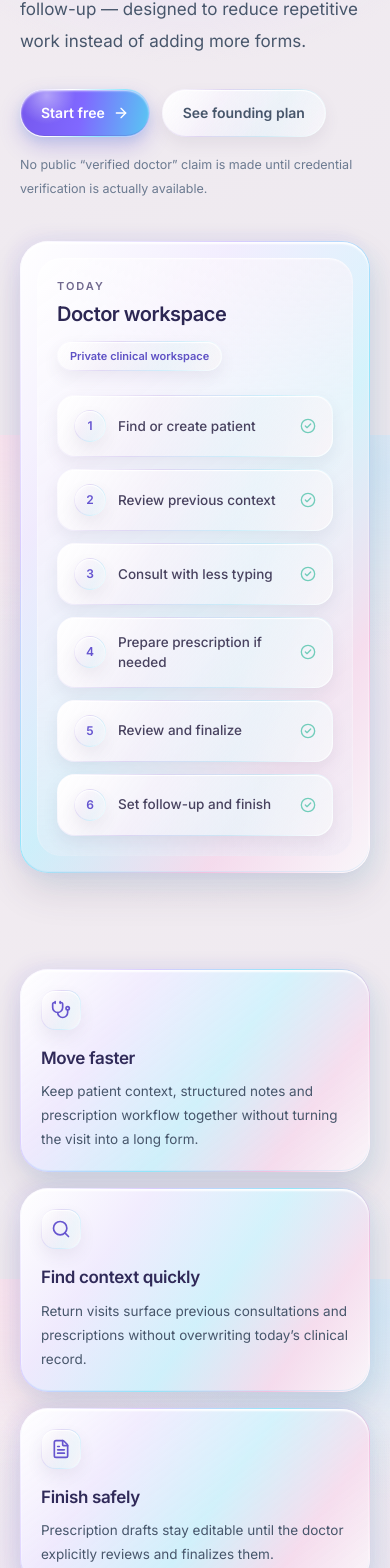
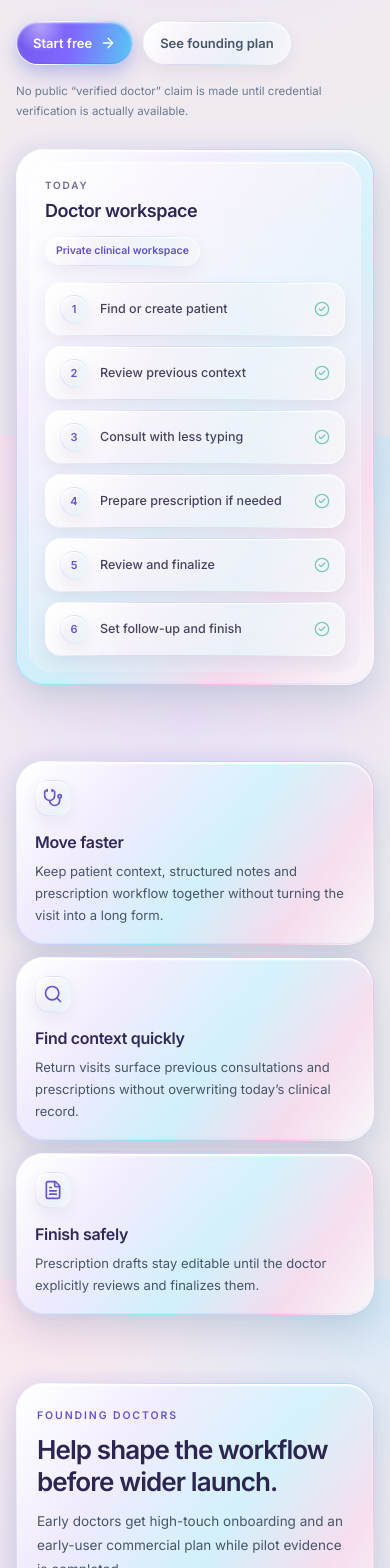
Before and after one commit to Minhazsiraji/DD, a Next.js app: page / in a window 390 px wide. Shown: the part 409-1977 px from the top of the page. Built offline with nearby package versions, Linux system fonts and the light colour scheme.

Commit message:
UI: tune landing density to approved liquid reference

```diff
--- a/src/app/page.tsx
+++ b/src/app/page.tsx
@@ -32,50 +32,50 @@ const workflow = [
 export default function RootPage() {
   return (
     <MarketingShell>
-      <section className="mx-auto grid max-w-7xl gap-10 px-5 pb-16 pt-14 lg:grid-cols-[1.02fr_.98fr] lg:px-8 lg:pb-20 lg:pt-20">
+      <section className="mx-auto grid max-w-7xl gap-7 px-4 pb-12 pt-10 sm:gap-8 sm:px-5 sm:pb-16 sm:pt-14 lg:grid-cols-[1.02fr_.98fr] lg:items-center lg:px-7 lg:pb-18 lg:pt-16">
         <div className="self-center">
-          <p className="dd-chip inline-flex rounded-full px-3 py-1.5 text-[12px] font-semibold text-[#5f52c5]">
+          <p className="dd-chip inline-flex max-w-full rounded-full px-3 py-1.5 text-[11px] leading-4 font-semibold text-[#5f52c5] sm:text-[12px]">
             Built around the doctor, not the data-entry screen
           </p>
-          <h1 className="mt-6 max-w-3xl text-5xl font-semibold tracking-[-0.055em] text-[#211c43] sm:text-6xl lg:text-[68px] lg:leading-[1.02]">
+          <h1 className="mt-5 max-w-3xl text-[42px] leading-[.98] font-semibold tracking-[-0.045em] text-[#211c43] sm:text-[54px] lg:text-[62px] lg:leading-[1]">
             Less screen.
             <br />
             More patient.
           </h1>
-          <p className="mt-6 max-w-2xl text-[17px] leading-8 text-ink-secondary sm:text-lg">
+          <p className="mt-5 max-w-2xl text-[16px] leading-7 text-ink-secondary sm:text-[17px] sm:leading-7 lg:max-w-xl">
             Doctor&apos;s Diary is a doctor productivity workspace for patient history,
             consultations, prescriptions, chambers and follow-up — designed to reduce
             repetitive work instead of adding more forms.
           </p>
-          <div className="mt-8 flex flex-wrap gap-3">
-            <Link href="/signup" className="dd-primary inline-flex h-12 items-center gap-2 rounded-full px-5 text-sm font-semibold text-white">
+          <div className="mt-6 flex flex-wrap gap-2.5 sm:gap-3">
+            <Link href="/signup" className="dd-primary inline-flex h-11 items-center gap-2 whitespace-nowrap rounded-full px-4 text-[13px] font-semibold text-white sm:h-12 sm:px-5 sm:text-sm">
               Start free
               <ArrowRight className="size-4" aria-hidden="true" />
             </Link>
-            <Link href="/pricing" className="dd-secondary inline-flex h-12 items-center rounded-full px-5 text-sm font-semibold text-ink-secondary">
+            <Link href="/pricing" className="dd-secondary inline-flex h-11 items-center whitespace-nowrap rounded-full px-4 text-[13px] font-semibold text-ink-secondary sm:h-12 sm:px-5 sm:text-sm">
               See founding plan
             </Link>
           </div>
-          <p className="mt-4 text-[12.5px] leading-6 text-ink-muted">
+          <p className="mt-4 max-w-xl text-[11.5px] leading-5 text-ink-muted sm:text-[12px]">
             No public “verified doctor” claim is made until credential verification is actually available.
           </p>
         </div>
 
-        <div className="dd-landing-demo p-4 sm:p-5">
-          <div className="dd-landing-inner rounded-[24px] p-5 sm:p-6">
+        <div className="dd-landing-demo p-3 sm:p-4">
+          <div className="dd-landing-inner rounded-[22px] p-4 sm:rounded-[24px] sm:p-5">
             <div className="flex flex-wrap items-start justify-between gap-3">
               <div>
-                <p className="text-[11px] font-semibold uppercase tracking-[0.18em] text-[#70698e]">Today</p>
-                <p className="mt-1 text-[20px] font-semibold tracking-[-0.025em] text-[#2c2753]">Doctor workspace</p>
+                <p className="text-[10px] font-semibold uppercase tracking-[0.18em] text-[#70698e] sm:text-[11px]">Today</p>
+                <p className="mt-1 text-[18px] font-semibold tracking-[-0.025em] text-[#2c2753] sm:text-[20px]">Doctor workspace</p>
               </div>
-              <span className="dd-chip inline-flex rounded-full px-3 py-1.5 text-[11px] font-semibold text-[#5f52c5]">
+              <span className="dd-chip inline-flex rounded-full px-2.5 py-1.5 text-[10.5px] font-semibold text-[#5f52c5] sm:px-3 sm:text-[11px]">
                 Private clinical workspace
               </span>
             </div>
-            <div className="mt-6 grid gap-3">
+            <div className="mt-4 grid gap-2.5 sm:mt-5 sm:gap-3">
               {workflow.map((item, i) => (
-                <div key={item} className="dd-workflow-row flex items-center gap-3 rounded-[18px] px-4 py-3.5 text-[13.5px] font-medium text-[#48425f]">
-                  <span className="dd-step grid size-8 shrink-0 place-items-center rounded-full text-[12px] font-semibold text-[#6554d0]">{i + 1}</span>
+                <div key={item} className="dd-workflow-row flex min-h-[48px] items-center gap-3 rounded-[16px] px-3.5 py-3 text-[12.5px] font-medium text-[#48425f] sm:min-h-[52px] sm:rounded-[18px] sm:px-4 sm:text-[13.5px]">
+                  <span className="dd-step grid size-7 shrink-0 place-items-center rounded-full text-[11px] font-semibold text-[#6554d0] sm:size-8 sm:text-[12px]">{i + 1}</span>
                   <span className="min-w-0 flex-1">{item}</span>
                   <CheckCircle2 className="size-4 shrink-0 text-[#72cdbb]" aria-hidden="true" />
                 </div>
@@ -85,30 +85,30 @@ export default function RootPage() {
         </div>
       </section>
 
-      <section className="mx-auto max-w-7xl px-5 py-8 lg:px-8 lg:py-10">
-        <div className="grid gap-4 md:grid-cols-3">
+      <section className="mx-auto max-w-7xl px-4 py-7 sm:px-5 sm:py-8 lg:px-7 lg:py-9">
+        <div className="grid gap-3 sm:gap-4 md:grid-cols-3">
           {benefits.map((benefit) => (
-            <article key={benefit.title} className="dd-public-card p-5 sm:p-6">
-              <span className="dd-feature-icon inline-flex size-10 items-center justify-center rounded-[14px] text-[#6655cf]">
+            <article key={benefit.title} className="dd-public-card p-4.5 sm:p-5">
+              <span className="dd-feature-icon inline-flex size-9 items-center justify-center rounded-[13px] text-[#6655cf] sm:size-10 sm:rounded-[14px]">
                 {benefit.icon}
               </span>
-              <h2 className="mt-4 text-[17px] font-semibold tracking-[-0.02em] text-[#302a59]">{benefit.title}</h2>
-              <p className="mt-2 text-[13.5px] leading-6 text-ink-secondary">{benefit.body}</p>
+              <h2 className="mt-3.5 text-[16px] font-semibold tracking-[-0.02em] text-[#302a59] sm:text-[17px]">{benefit.title}</h2>
+              <p className="mt-1.5 text-[13px] leading-5.5 text-ink-secondary sm:text-[13.5px] sm:leading-6">{benefit.body}</p>
             </article>
           ))}
         </div>
       </section>
 
-      <section className="mx-auto max-w-7xl px-5 py-14 lg:px-8 lg:py-16">
-        <div className="dd-public-cta px-6 py-8 sm:px-8 lg:flex lg:items-center lg:justify-between lg:px-10">
+      <section className="mx-auto max-w-7xl px-4 py-10 sm:px-5 sm:py-12 lg:px-7 lg:py-14">
+        <div className="dd-public-cta px-5 py-6 sm:px-7 sm:py-7 lg:flex lg:items-center lg:justify-between lg:px-8">
           <div>
-            <p className="text-[11px] font-semibold uppercase tracking-[0.18em] text-[#6554d0]">Founding doctors</p>
-            <h2 className="mt-3 text-3xl font-semibold tracking-[-0.035em] text-[#2b254f]">Help shape the workflow before wider launch.</h2>
-            <p className="mt-3 max-w-2xl text-[14px] leading-7 text-ink-secondary">
+            <p className="text-[10.5px] font-semibold uppercase tracking-[0.18em] text-[#6554d0]">Founding doctors</p>
+            <h2 className="mt-2.5 text-[26px] leading-tight font-semibold tracking-[-0.035em] text-[#2b254f] sm:text-3xl">Help shape the workflow before wider launch.</h2>
+            <p className="mt-2.5 max-w-2xl text-[13.5px] leading-6 text-ink-secondary sm:text-[14px]">
               Early doctors get high-touch onboarding and an early-user commercial plan while pilot evidence is completed.
             </p>
           </div>
-          <Link href="/pricing" className="dd-secondary mt-6 inline-flex h-11 items-center rounded-full px-5 text-[13px] font-semibold text-ink-secondary lg:mt-0">
+          <Link href="/pricing" className="dd-secondary mt-5 inline-flex h-10 items-center whitespace-nowrap rounded-full px-4 text-[12.5px] font-semibold text-ink-secondary lg:mt-0">
             View the plan
           </Link>
         </div>
```
